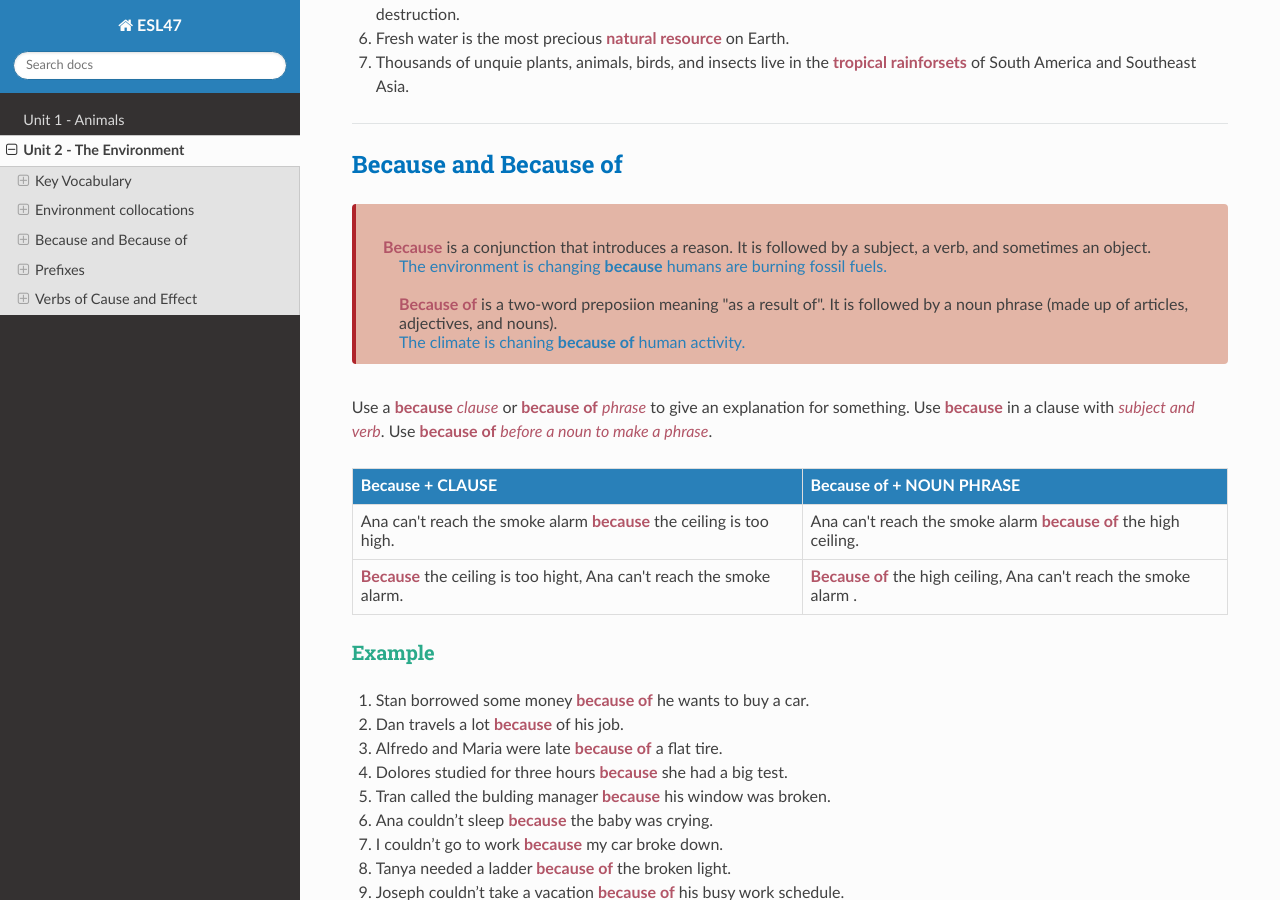
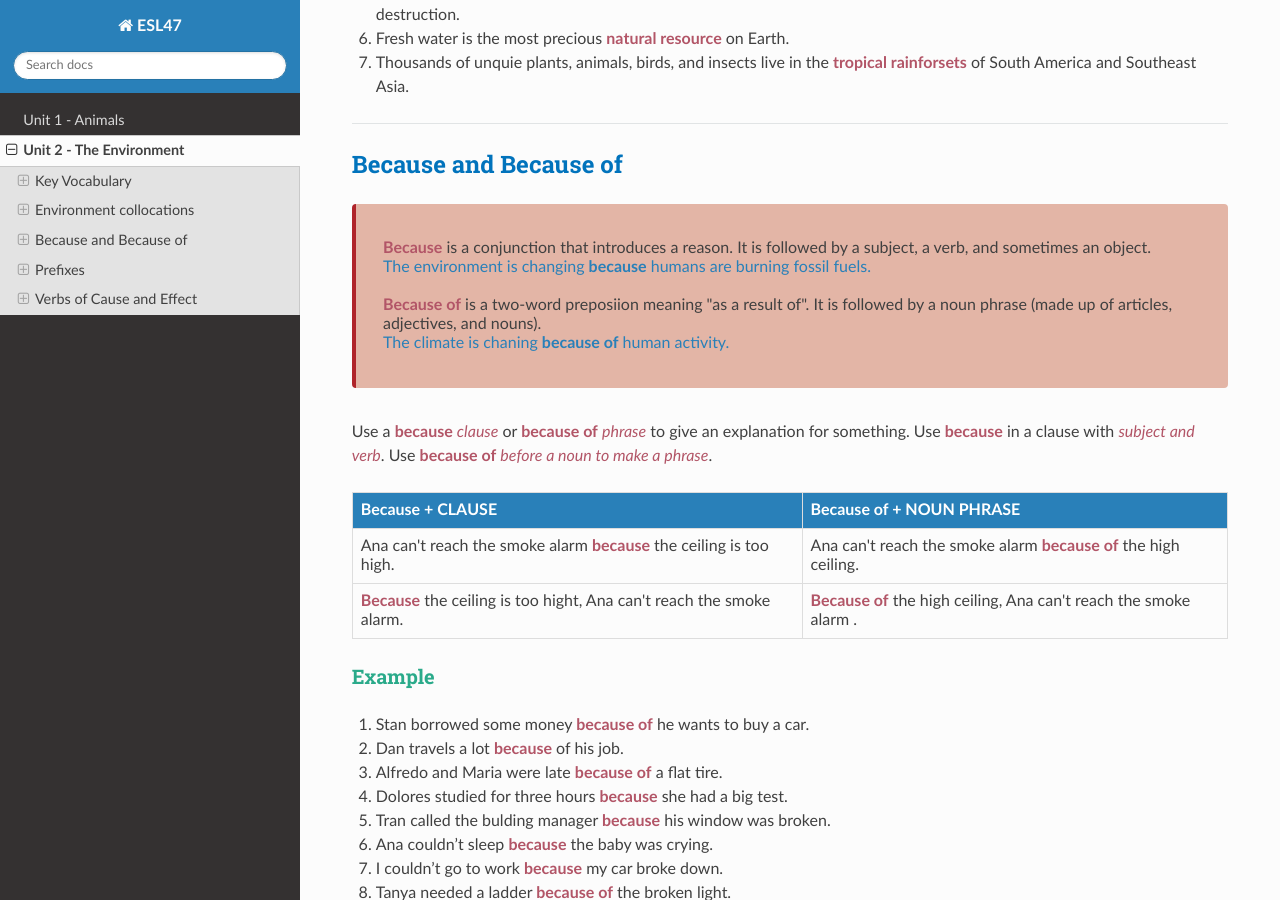
Before and after one commit to vpa24/ESL-47---Intermediate-Low-Integrated-Reading-Writing, a Sphinx documentation site: the page built from docs/source/unit2.md, in a window 1280 px wide and 900 px high, scrolled down 2632 px. Built offline with Sphinx 7.4.7 and the Read the Docs theme 2.0.0, drawn with Linux system fonts in a browser that asks for light colours.

Commit message:
inmprove info style

```diff
--- a/docs/source/unit2.md
+++ b/docs/source/unit2.md
@@ -109,10 +109,11 @@
 <p style='margin-top:1em; text-align:center'>
 <div style='margin-left:1em;'>
 <strong>Because</strong> is a conjunction that introduces a reason. It is followed by a subject, a verb, and sometimes an object.
-<div class="color-blue" style='margin-left:1em;'>The environment is changing <b>because</b> humans are burning fossil fuels.</div><br/>
-<div style='margin-left:1em;'><strong>Because of</strong> is a two-word preposiion meaning "as a result of". It is followed by a noun phrase (made up of articles, adjectives, and nouns).</div>
-<div class="color-blue" style='margin-left:1em;'>The climate is chaning <b>because of</b> human activity.</div>
+<div class="color-blue">The environment is changing <b>because</b> humans are burning fossil fuels.</div><br/>
+<div><strong>Because of</strong> is a two-word preposiion meaning "as a result of". It is followed by a noun phrase (made up of articles, adjectives, and nouns).</div>
+<div class="color-blue">The climate is chaning <b>because of</b> human activity.</div>
 </div>
+</p>
 </div>
 
 Use a **because** _clause_ or **because of** _phrase_ to give an explanation for something.
```
